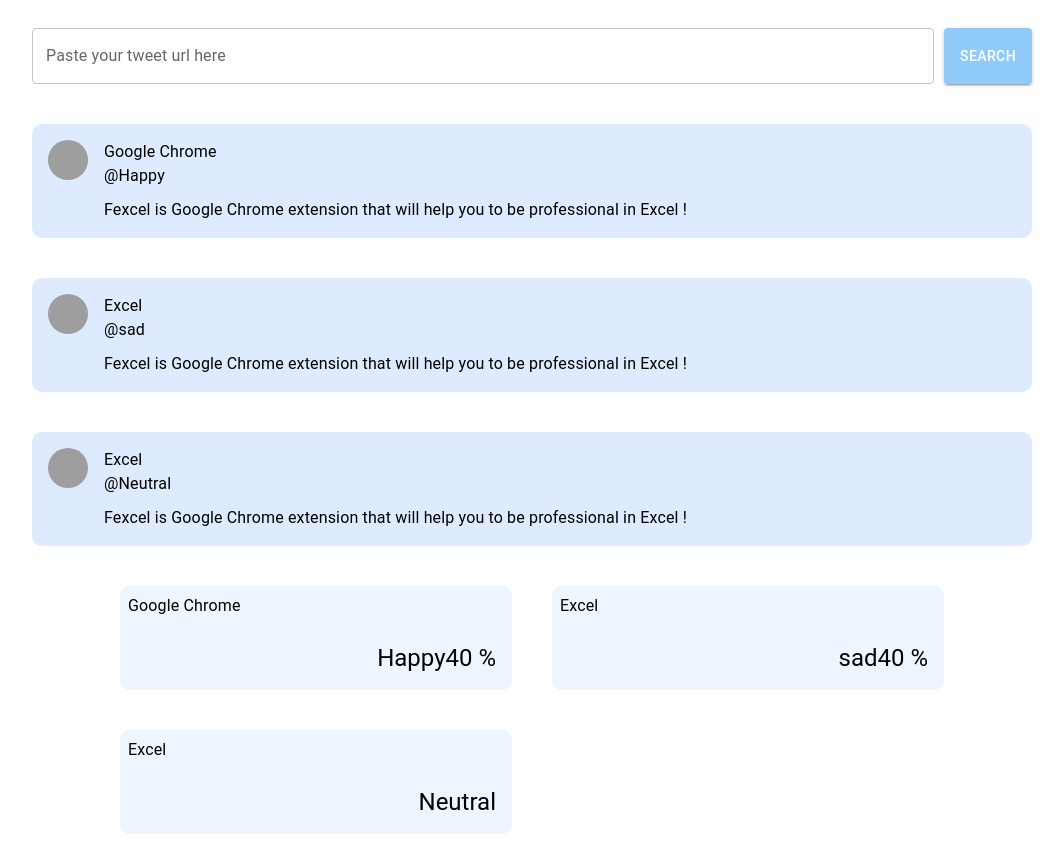
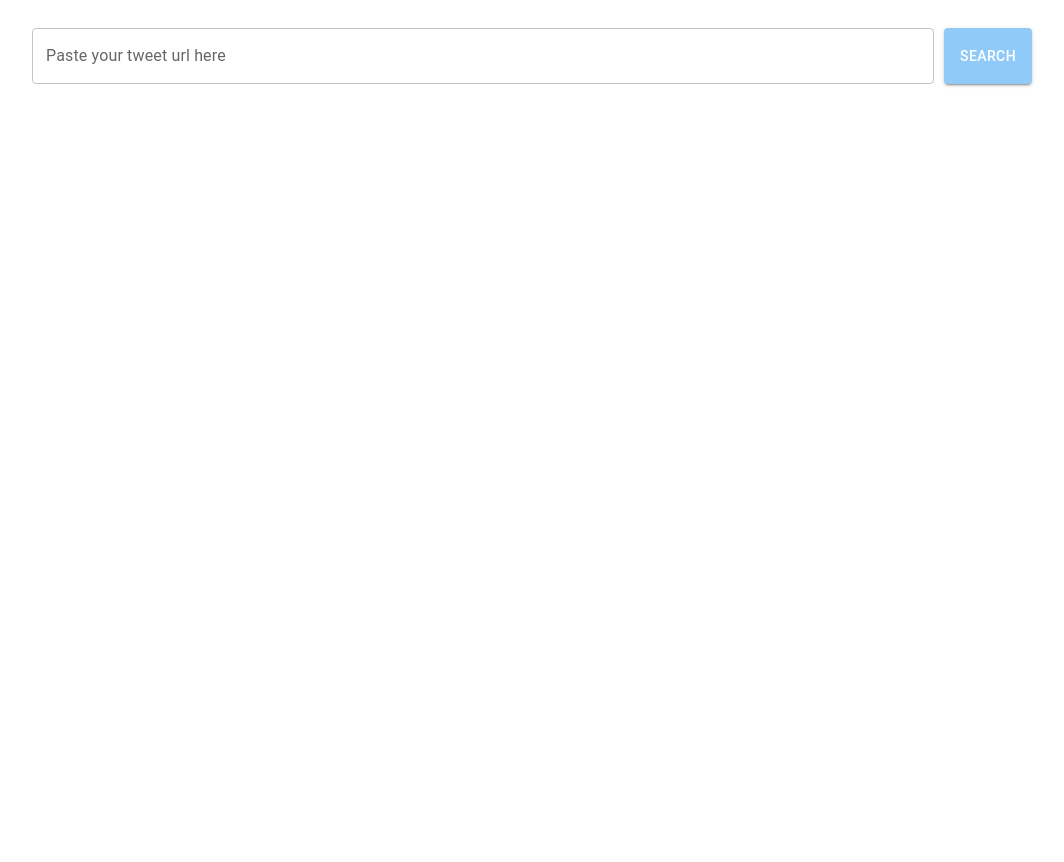
Before and after one commit to fxhPhxrxchxyx/twitter-sentiment-web, a React (Vite) app in the folder frontend/: page / in a window 1280 px wide. Shown: the whole page, without its empty margins (108-1172 px from the left). After the commit the page ends 800 px from the top, so only its background shows below. Built offline with nearby package versions, Linux system fonts and the light colour scheme; grey boxes are pictures that could not be loaded.

Commit message:
show result

```diff
--- a/frontend/src/main.tsx
+++ b/frontend/src/main.tsx
@@ -1,14 +1,16 @@
-import React, { useCallback, useState } from "react";
+import React, { useState } from "react";
 import ReactDOM from "react-dom";
 import { ThemeProvider, createTheme } from "@mui/material/styles";
 import App from "./App.tsx";
 import Tweet from "./components/Tweet";
 import MoodCard from "./components/MoodCard.tsx";
 import Ex from "./components/Ex";
-import { Product, prodData } from "./components/content/Name.ts";
-import { Post, postData } from "./components/content/Post.ts";
+// import { Product, prodData } from "./components/content/Name.ts";
+// import { Post, postData } from "./components/content/Post.ts";
+import { prodData } from "./components/content/Name.ts";
+import { postData } from "./components/content/Post.ts";
 import { Box, Grid } from "@mui/material";
-import { getTweet } from "./getTweet.service.ts";
+// import { getTweet } from "./getTweet.service.ts";
 
 const theme = createTheme({
   palette: {
@@ -26,26 +28,28 @@
   const [clickedProductName, setClickedProductName] = useState<string | null>(
     null
   );
-  const [isLoading, setIsLoading] = useState<boolean>();
-  const [productData, setProductData] = useState<Product[]>([]);
-  const [brandata, setBrandData] = useState<Post[]>([]);
+  const [result, setResult] = useState(null);
+  // const [isLoading, setIsLoading] = useState<boolean>();
+  // const [productData, setProductData] = useState<Product[]>([]);
+  // const [brandata, setBrandData] = useState<Post[]>([]);
 
-  const getPost = useCallback(
-    (text: string) => {
-      setIsLoading(true);
-      getTweet(text)
-        .then(() => {
-          //setdata here
-        })
-        .finally(() => {
-          setIsLoading(false);
-        });
-    },
-    [setIsLoading]
-  );
+  // const getPost = useCallback(
+  //   (text: string) => {
+  //     setIsLoading(true);
+  //     getTweet(text)
+  //       .then(() => {
+  //         //setdata here
+  //       })
+  //       .finally(() => {
+  //         setIsLoading(false);
+  //       });
+  //   },
+  //   [setIsLoading]
+  // );
 
   const handleSearch = () => {
-    getPost(tweetUrl);
+    // getPost(tweetUrl);
+    setResult(1);
     console.log("Tweet URL:", tweetUrl);
   };
 
@@ -53,6 +57,8 @@
     <React.StrictMode>
       <ThemeProvider theme={theme}>
         <App onSearch={handleSearch} setTweetUrl={setTweetUrl} />
+        {result != null && (
+          <>
             {postData.map((post) => (
               <Tweet key={post.id} post={post} />
             ))}
@@ -79,6 +85,8 @@
               </Grid>
             </Box>
             {clickedProductName && <Ex clickedName={clickedProductName} />}
+          </>
+        )}
       </ThemeProvider>
     </React.StrictMode>
   );
```
Lines whose indentation alone changed are shown as unchanged.
